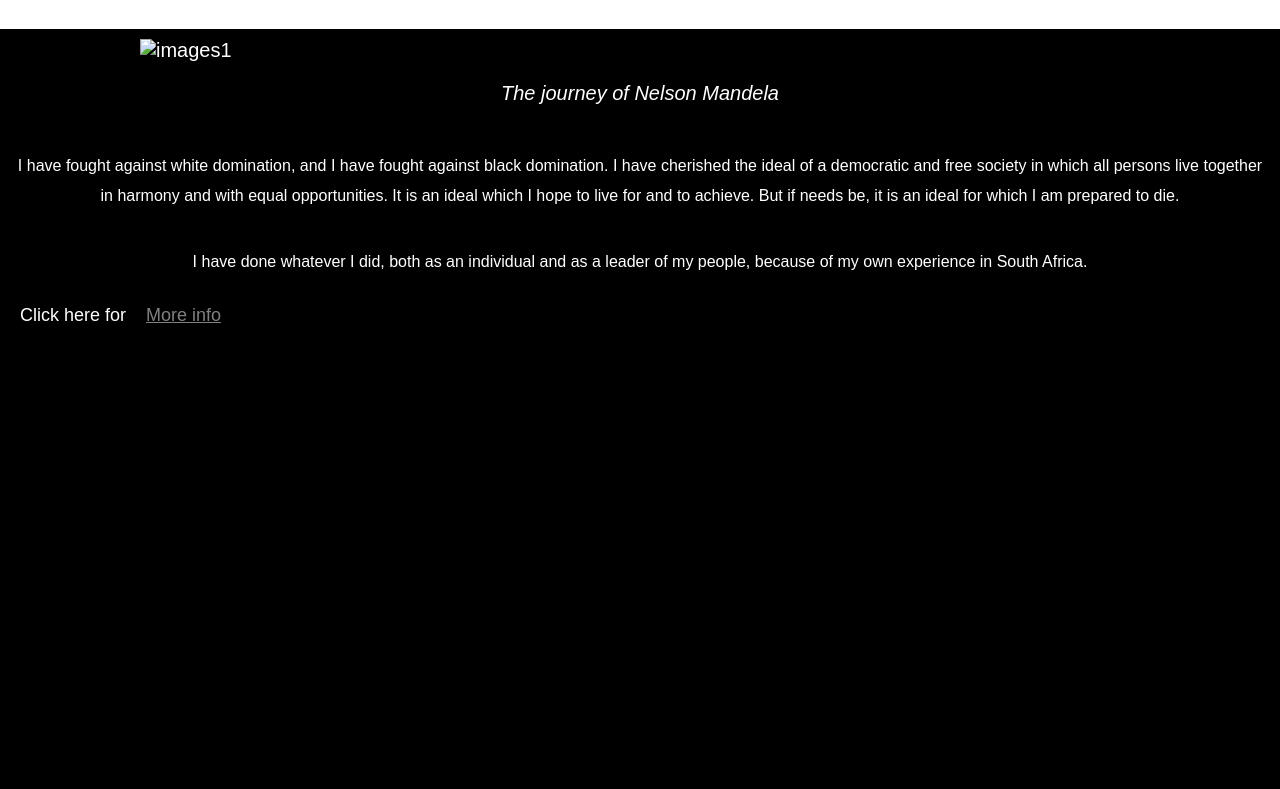
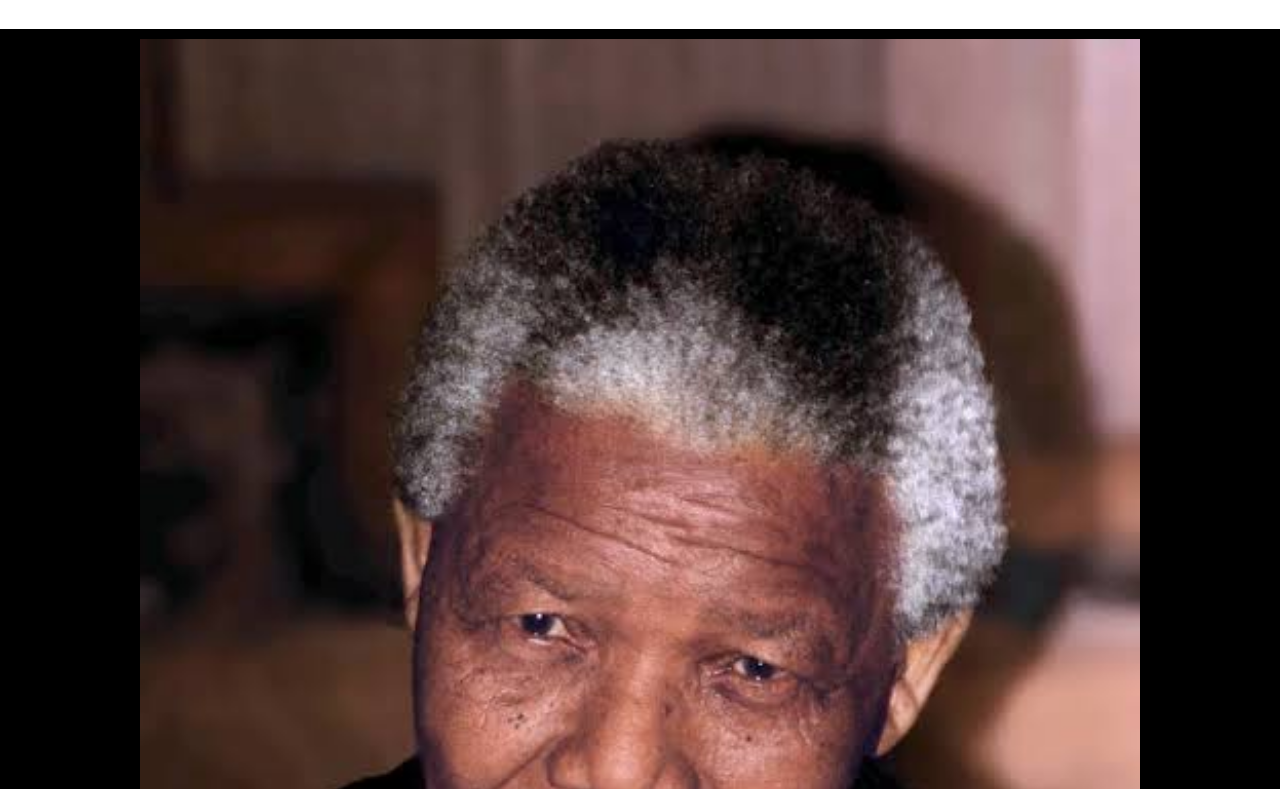
Before and after one commit to bennydreamtech23/tribute-page, a plain HTML site: page index.html in a window 1280 px wide. Shown: the part 118-907 px from the top of the page. Drawn offline with Linux system fonts and the light colour scheme.

Commit message:
Update index.html

```diff
--- a/index.html
+++ b/index.html
@@ -21,7 +21,7 @@
   <!--image-->
   <div id="img-div">
     <div class="row">
-    <img src="/images/images1.jpeg" alt="images1"id="image">
+    <img src="./images1.jpeg" alt="images1"id="image">
      <p id="img-caption">The journey of Nelson Mandela</p>
      </div>
   </div>
```
